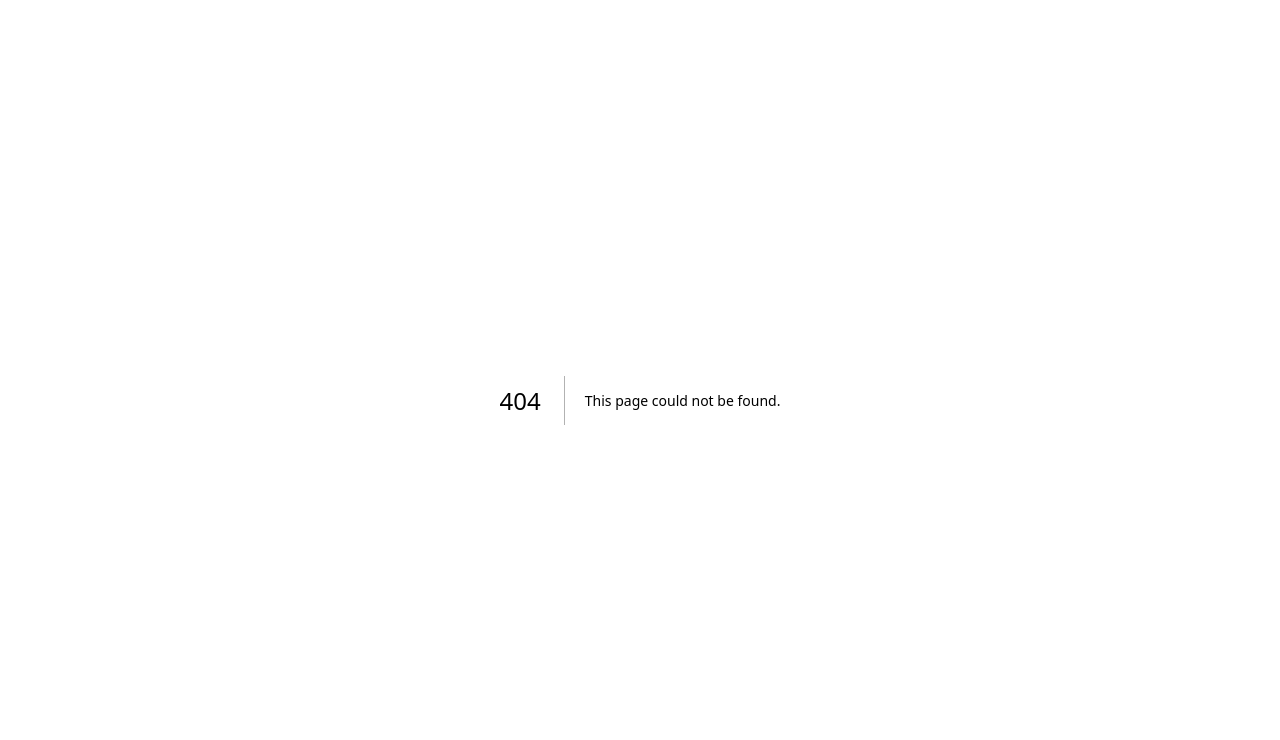
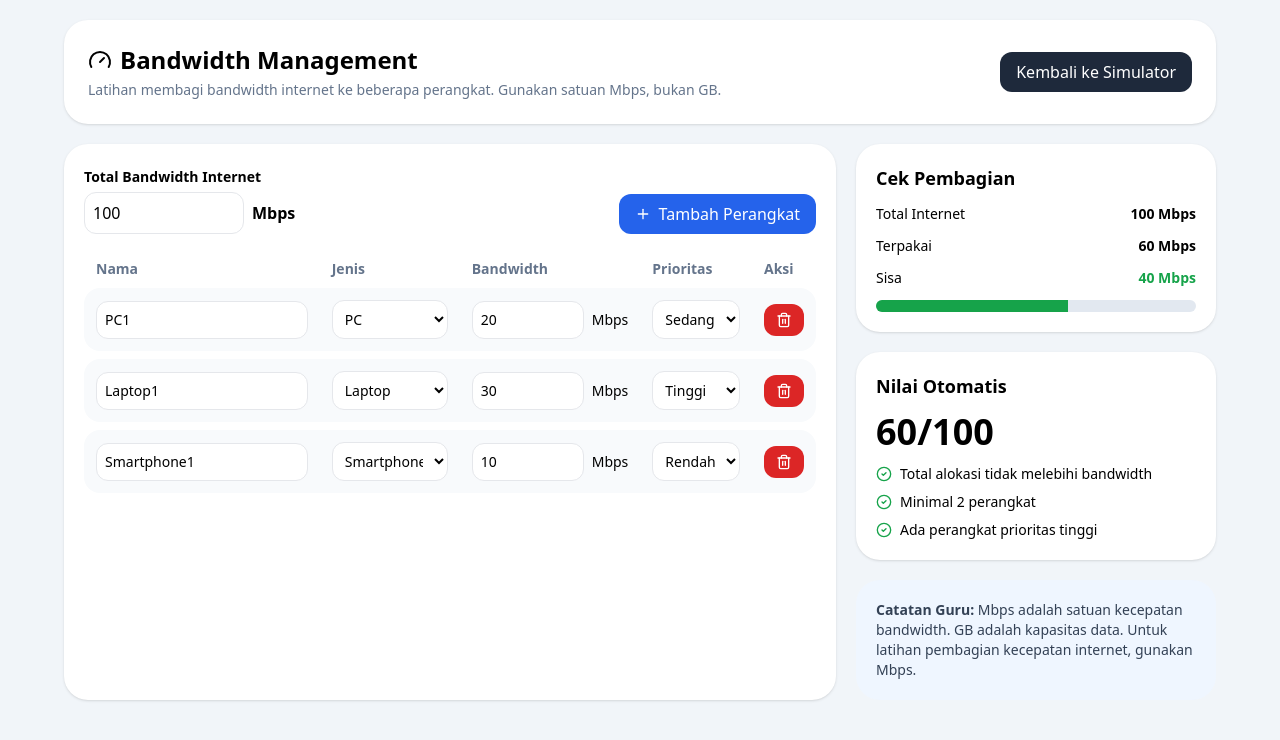
Before and after one commit to altamedia3-source/netlab-sma, a Next.js app: page /bandwidth in a window 1280 px wide. Before the commit this address had no page. Shown: the top 740 px of the page. Built offline with nearby package versions, Linux system fonts and the light colour scheme.

Commit message:
Add files via upload

```diff
--- /dev/null
+++ b/app/bandwidth/page.tsx
@@ -0,0 +1,215 @@
+"use client";
+
+import { useMemo, useState } from "react";
+import { Gauge, Plus, Trash2, CheckCircle2, XCircle } from "lucide-react";
+
+type Device = {
+  id: string;
+  name: string;
+  type: "PC" | "Laptop" | "Smartphone" | "Printer" | "Server";
+  bandwidth: number;
+  priority: "Rendah" | "Sedang" | "Tinggi";
+};
+
+const initialDevices: Device[] = [
+  { id: "pc-1", name: "PC1", type: "PC", bandwidth: 20, priority: "Sedang" },
+  { id: "laptop-1", name: "Laptop1", type: "Laptop", bandwidth: 30, priority: "Tinggi" },
+  { id: "hp-1", name: "Smartphone1", type: "Smartphone", bandwidth: 10, priority: "Rendah" },
+];
+
+export default function BandwidthPage() {
+  const [totalBandwidth, setTotalBandwidth] = useState(100);
+  const [devices, setDevices] = useState<Device[]>(initialDevices);
+
+  const usedBandwidth = useMemo(
+    () => devices.reduce((total, device) => total + Number(device.bandwidth || 0), 0),
+    [devices]
+  );
+
+  const remainingBandwidth = totalBandwidth - usedBandwidth;
+  const isOverLimit = usedBandwidth > totalBandwidth;
+  const score = Math.max(0, Math.min(100, Math.round((1 - Math.abs(remainingBandwidth) / Math.max(totalBandwidth, 1)) * 100)));
+
+  function addDevice() {
+    const id = `device-${Date.now()}`;
+    const number = devices.length + 1;
+    setDevices((current) => [
+      ...current,
+      { id, name: `Device${number}`, type: "PC", bandwidth: 0, priority: "Sedang" },
+    ]);
+  }
+
+  function updateDevice(id: string, field: keyof Device, value: string | number) {
+    setDevices((current) =>
+      current.map((device) =>
+        device.id === id ? { ...device, [field]: field === "bandwidth" ? Number(value) : value } : device
+      )
+    );
+  }
+
+  function removeDevice(id: string) {
+    setDevices((current) => current.filter((device) => device.id !== id));
+  }
+
+  return (
+    <main className="min-h-screen bg-slate-100 p-5">
+      <section className="mx-auto max-w-6xl space-y-5">
+        <div className="rounded-3xl bg-white p-6 shadow">
+          <div className="flex flex-wrap items-center justify-between gap-3">
+            <div>
+              <h1 className="flex items-center gap-2 text-2xl font-bold">
+                <Gauge className="h-6 w-6" /> Bandwidth Management
+              </h1>
+              <p className="mt-1 text-sm text-slate-500">
+                Latihan membagi bandwidth internet ke beberapa perangkat. Gunakan satuan Mbps, bukan GB.
+              </p>
+            </div>
+            <a href="/simulator" className="rounded-xl bg-slate-800 px-4 py-2 text-white">
+              Kembali ke Simulator
+            </a>
+          </div>
+        </div>
+
+        <div className="grid gap-5 lg:grid-cols-[1fr_360px]">
+          <div className="rounded-3xl bg-white p-5 shadow">
+            <div className="mb-4 flex flex-wrap items-end justify-between gap-3">
+              <div>
+                <label className="text-sm font-semibold">Total Bandwidth Internet</label>
+                <div className="mt-1 flex items-center gap-2">
+                  <input
+                    type="number"
+                    value={totalBandwidth}
+                    onChange={(event) => setTotalBandwidth(Number(event.target.value))}
+                    className="w-40 rounded-xl border p-2"
+                    min={1}
+                  />
+                  <span className="font-semibold">Mbps</span>
+                </div>
+              </div>
+              <button onClick={addDevice} className="flex items-center gap-2 rounded-xl bg-blue-600 px-4 py-2 text-white">
+                <Plus className="h-4 w-4" /> Tambah Perangkat
+              </button>
+            </div>
+
+            <div className="overflow-x-auto">
+              <table className="w-full min-w-[720px] border-separate border-spacing-y-2 text-sm">
+                <thead>
+                  <tr className="text-left text-slate-500">
+                    <th className="px-3">Nama</th>
+                    <th className="px-3">Jenis</th>
+                    <th className="px-3">Bandwidth</th>
+                    <th className="px-3">Prioritas</th>
+                    <th className="px-3">Aksi</th>
+                  </tr>
+                </thead>
+                <tbody>
+                  {devices.map((device) => (
+                    <tr key={device.id} className="rounded-2xl bg-slate-50">
+                      <td className="rounded-l-2xl p-3">
+                        <input
+                          value={device.name}
+                          onChange={(event) => updateDevice(device.id, "name", event.target.value)}
+                          className="w-full rounded-xl border bg-white p-2"
+                        />
+                      </td>
+                      <td className="p-3">
+                        <select
+                          value={device.type}
+                          onChange={(event) => updateDevice(device.id, "type", event.target.value)}
+                          className="w-full rounded-xl border bg-white p-2"
+                        >
+                          <option>PC</option>
+                          <option>Laptop</option>
+                          <option>Smartphone</option>
+                          <option>Printer</option>
+                          <option>Server</option>
+                        </select>
+                      </td>
+                      <td className="p-3">
+                        <div className="flex items-center gap-2">
+                          <input
+                            type="number"
+                            value={device.bandwidth}
+                            onChange={(event) => updateDevice(device.id, "bandwidth", event.target.value)}
+                            className="w-28 rounded-xl border bg-white p-2"
+                            min={0}
+                          />
+                          <span>Mbps</span>
+                        </div>
+                      </td>
+                      <td className="p-3">
+                        <select
+                          value={device.priority}
+                          onChange={(event) => updateDevice(device.id, "priority", event.target.value)}
+                          className="w-full rounded-xl border bg-white p-2"
+                        >
+                          <option>Rendah</option>
+                          <option>Sedang</option>
+                          <option>Tinggi</option>
+                        </select>
+                      </td>
+                      <td className="rounded-r-2xl p-3">
+                        <button onClick={() => removeDevice(device.id)} className="rounded-xl bg-red-600 px-3 py-2 text-white">
+                          <Trash2 className="h-4 w-4" />
+                        </button>
+                      </td>
+                    </tr>
+                  ))}
+                </tbody>
+              </table>
+            </div>
+          </div>
+
+          <aside className="space-y-5">
+            <div className="rounded-3xl bg-white p-5 shadow">
+              <h2 className="mb-3 text-lg font-bold">Cek Pembagian</h2>
+              <div className="space-y-3 text-sm">
+                <div className="flex items-center justify-between">
+                  <span>Total Internet</span>
+                  <b>{totalBandwidth} Mbps</b>
+                </div>
+                <div className="flex items-center justify-between">
+                  <span>Terpakai</span>
+                  <b>{usedBandwidth} Mbps</b>
+                </div>
+                <div className="flex items-center justify-between">
+                  <span>Sisa</span>
+                  <b className={remainingBandwidth < 0 ? "text-red-600" : "text-green-600"}>{remainingBandwidth} Mbps</b>
+                </div>
+                <div className="h-3 overflow-hidden rounded-full bg-slate-200">
+                  <div
+                    className={`h-full ${isOverLimit ? "bg-red-600" : "bg-green-600"}`}
+                    style={{ width: `${Math.min(100, Math.max(0, (usedBandwidth / Math.max(totalBandwidth, 1)) * 100))}%` }}
+                  />
+                </div>
+              </div>
+            </div>
+
+            <div className="rounded-3xl bg-white p-5 shadow">
+              <h2 className="mb-3 text-lg font-bold">Nilai Otomatis</h2>
+              <div className="text-4xl font-bold">{score}/100</div>
+              <div className="mt-3 space-y-2 text-sm">
+                <div className="flex items-center gap-2">
+                  {!isOverLimit ? <CheckCircle2 className="h-4 w-4 text-green-600" /> : <XCircle className="h-4 w-4 text-red-600" />}
+                  Total alokasi tidak melebihi bandwidth
+                </div>
+                <div className="flex items-center gap-2">
+                  {devices.length >= 2 ? <CheckCircle2 className="h-4 w-4 text-green-600" /> : <XCircle className="h-4 w-4 text-red-600" />}
+                  Minimal 2 perangkat
+                </div>
+                <div className="flex items-center gap-2">
+                  {devices.some((device) => device.priority === "Tinggi") ? <CheckCircle2 className="h-4 w-4 text-green-600" /> : <XCircle className="h-4 w-4 text-red-600" />}
+                  Ada perangkat prioritas tinggi
+                </div>
+              </div>
+            </div>
+
+            <div className="rounded-3xl bg-blue-50 p-5 text-sm text-slate-700">
+              <b>Catatan Guru:</b> Mbps adalah satuan kecepatan bandwidth. GB adalah kapasitas data. Untuk latihan pembagian kecepatan internet, gunakan Mbps.
+            </div>
+          </aside>
+        </div>
+      </section>
+    </main>
+  );
+}
```
